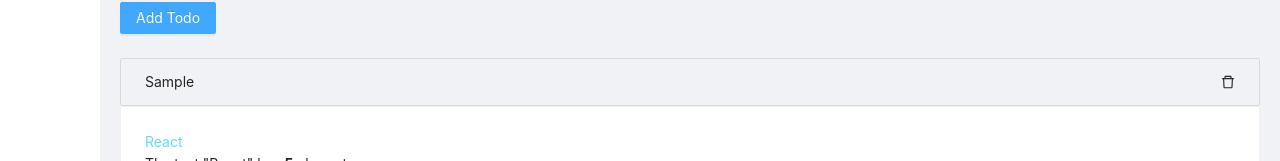
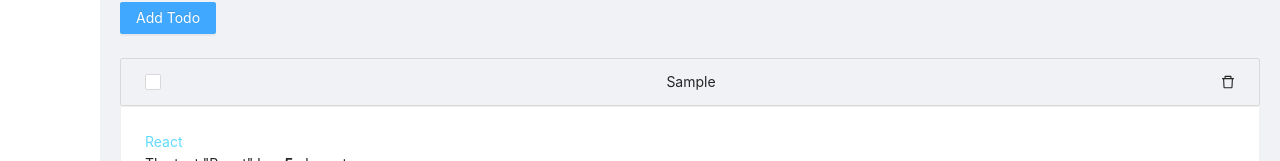
Before and after one commit to JimmyLv/react-basic, a React (Create React App) app: page / in a window 1280 px wide. Both pictures are taken after typing "Sample" into the empty fields and a click on the button "Add Todo". Shown: the part 138-299 px from the top of the page. Built offline with nearby package versions, Linux system fonts and the light colour scheme.

Commit message:
added checkbox

```diff
--- a/src/components/TodoItem.js
+++ b/src/components/TodoItem.js
@@ -1,13 +1,13 @@
 import { DeleteOutlined } from "@ant-design/icons";
-import { Col, Popconfirm, Row } from "antd";
+import { Checkbox, Col, Popconfirm, Row } from "antd";
 
 export function TodoItem({ todo, toggleTodo, deleteTodo }) {
   return (
     <Row justify="space-between">
-      <Col
-        style={{ textDecoration: todo.completed ? "line-through" : "none" }}
-        onClick={toggleTodo}
-      >
+      <Col>
+        <Checkbox checked={todo.completed} onChange={toggleTodo} />
+      </Col>
+      <Col style={{ textDecoration: todo.completed ? "line-through" : "none" }}>
         {todo.text}
       </Col>
       <Col>
```
